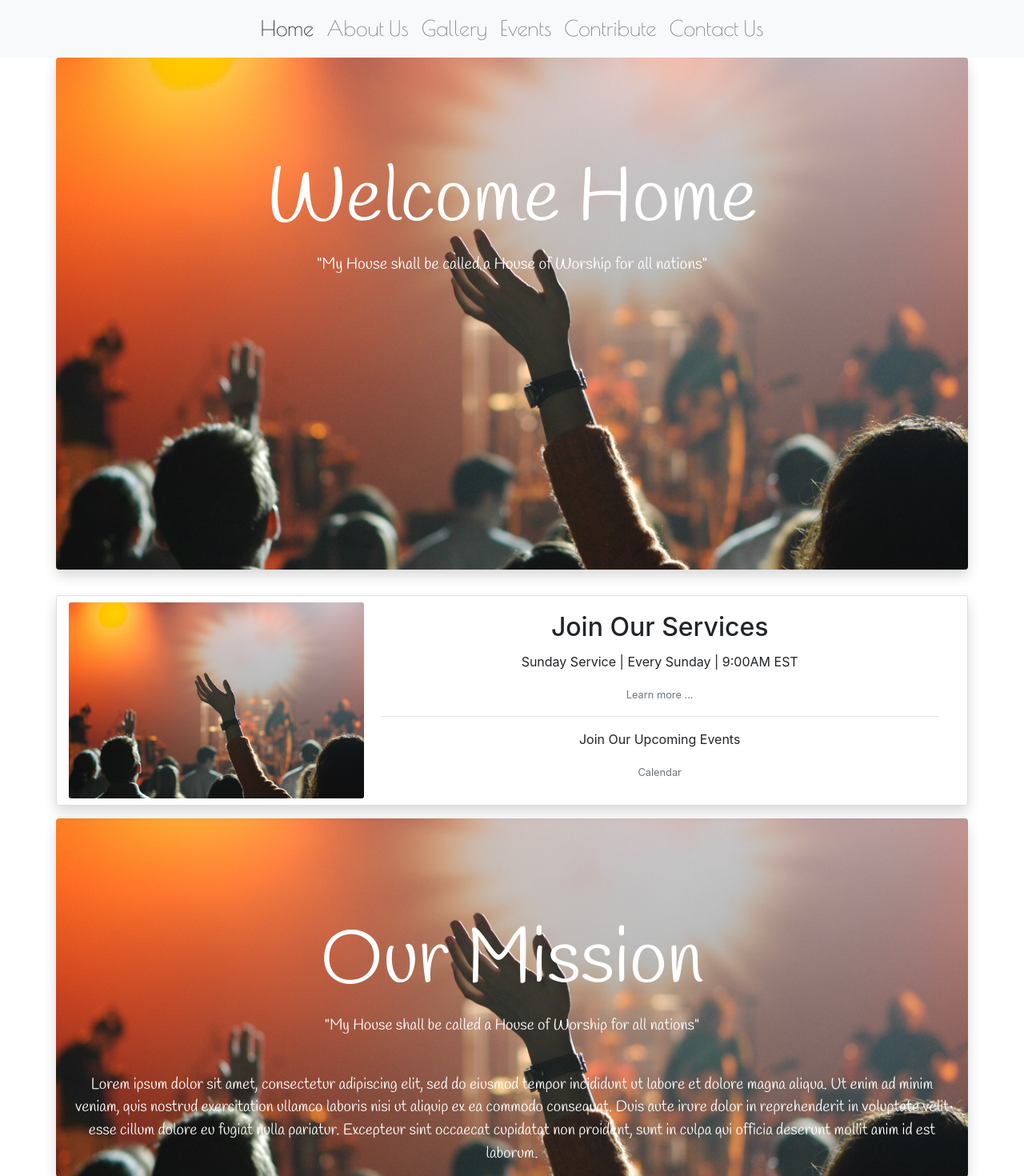
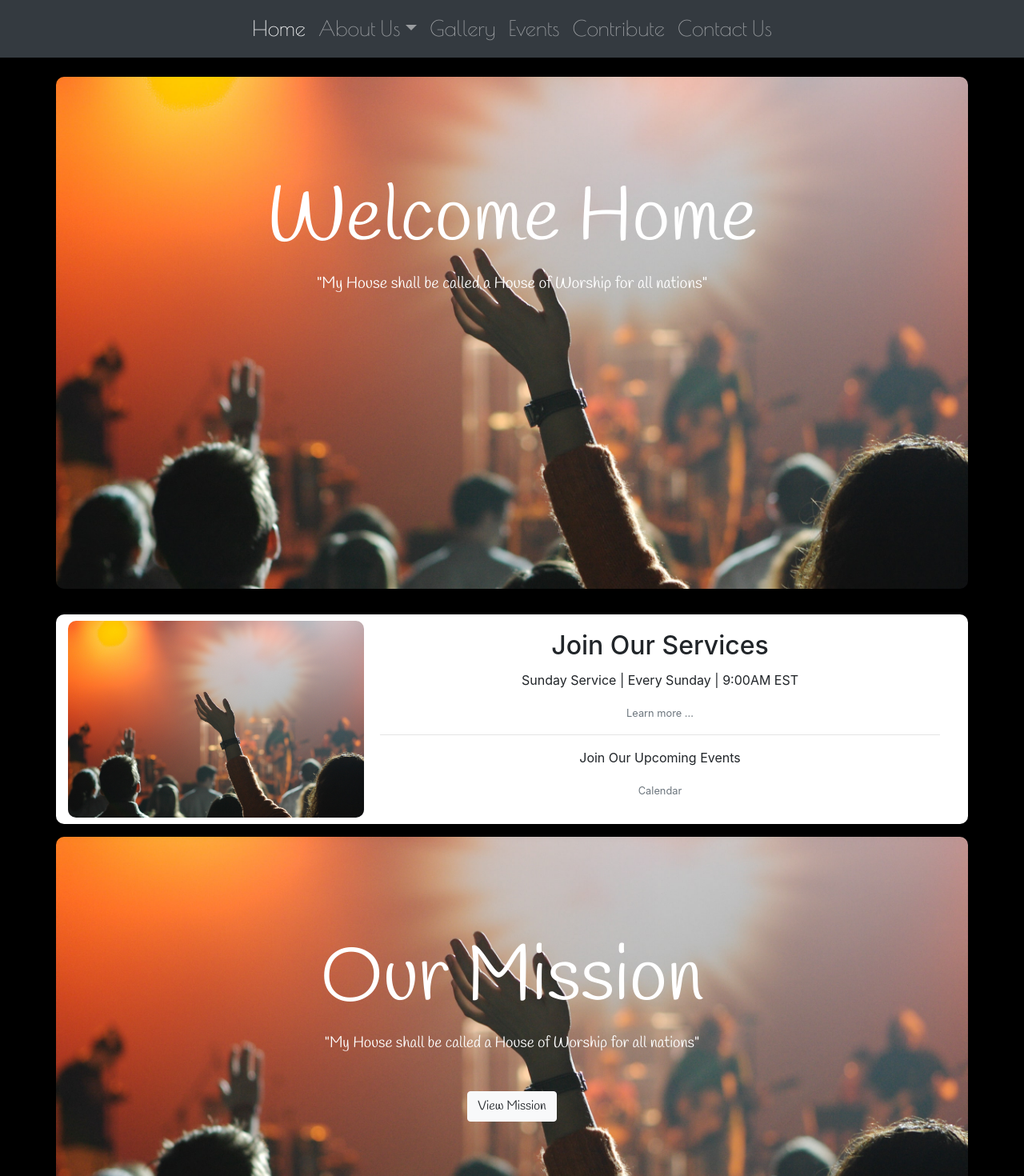
Before and after one commit to andrewkigara/new-church-website, a React (Create React App) app in the folder frontend/: page / in a window 1280 px wide. Shown: the top 1470 px of the page at 80% size. Built offline with nearby package versions, Linux system fonts and the light colour scheme.

Commit message:
cdn links, footer changes, working navbar

```diff
--- a/frontend/public/index.html
+++ b/frontend/public/index.html
@@ -18,8 +18,21 @@
 
     <!-- STYLESHEETS -->
     <!-- React-Bootstrap CSS -->
-    <link rel="stylesheet" href="https://cdn.jsdelivr.net/npm/bootstrap@4.6.0/dist/css/bootstrap.min.css"
-      integrity="sha384-B0vP5xmATw1+K9KRQjQERJvTumQW0nPEzvF6L/Z6nronJ3oUOFUFpCjEUQouq2+l" crossorigin="anonymous" />
+    <link rel="stylesheet" href="https://cdn.jsdelivr.net/npm/bootstrap@4.6.0/dist/css/bootstrap.min.css" integrity="sha384-B0vP5xmATw1+K9KRQjQERJvTumQW0nPEzvF6L/Z6nronJ3oUOFUFpCjEUQouq2+l" crossorigin="anonymous" />
+
+    <!-- FontAwesome CDN -->
+    <link href="/your-path-to-fontawesome/css/fontawesome.css" rel="stylesheet">
+    <link href="/your-path-to-fontawesome/css/brands.css" rel="stylesheet">
+    <link href="/your-path-to-fontawesome/css/solid.css" rel="stylesheet">
+
+    <!-- Bootstrap CDN -->
+    <script src="https://code.jquery.com/jquery-3.5.1.slim.min.js"
+      integrity="sha384-DfXdz2htPH0lsSSs5nCTpuj/zy4C+OGpamoFVy38MVBnE+IbbVYUew+OrCXaRkfj" crossorigin="anonymous"></script>
+    <script src="https://cdn.jsdelivr.net/npm/popper.js@1.16.1/dist/umd/popper.min.js"
+      integrity="sha384-9/reFTGAW83EW2RDu2S0VKaIzap3H66lZH81PoYlFhbGU+6BZp6G7niu735Sk7lN" crossorigin="anonymous"></script>
+    <script src="https://cdn.jsdelivr.net/npm/bootstrap@4.6.0/dist/js/bootstrap.min.js"
+      integrity="sha384-+YQ4JLhjyBLPDQt//I+STsc9iw4uQqACwlvpslubQzn4u2UU2UFM80nGisd026JF" crossorigin="anonymous"></script>
+
 
     <link rel="manifest" href="%PUBLIC_URL%/manifest.json" />
     <!--
@@ -36,8 +49,6 @@
   <body>
     <noscript>You need to enable JavaScript to run this app.</noscript>
     <div id="root"></div>
-
-
     <!--
       This HTML file is a template.
       If you open it directly in the browser, you will see an empty page.
@@ -45,10 +56,5 @@
       You can add webfonts, meta tags, or analytics to this file.
       The build step will place the bundled scripts into the <body> tag.
     -->
-    <script src="https://code.jquery.com/jquery-3.5.1.slim.min.js"
-      integrity="sha384-DfXdz2htPH0lsSSs5nCTpuj/zy4C+OGpamoFVy38MVBnE+IbbVYUew+OrCXaRkfj" crossorigin="anonymous"></script>
-    <script>window.jQuery || document.write('<script src="/docs/4.6/assets/js/vendor/jquery.slim.min.js"><\/script>')</script>
-    <script src="/docs/4.6/dist/js/bootstrap.bundle.min.js"
-      integrity="sha384-Piv4xVNRyMGpqkS2by6br4gNJ7DXjqk09RmUpJ8jgGtD7zP9yug3goQfGII0yAns" crossorigin="anonymous"></script>
   </body>
 </html>
--- a/frontend/src/App.css
+++ b/frontend/src/App.css
@@ -1,5 +1,3 @@
-/* @import url("https://fonts.googleapis.com/css2?family=Architects+Daughter&family=Indie+Flower&family=Kaushan+Script&display=swap");
-
-* {
-  font-family: "Indie Flower", cursive;
-} */
+body {
+  background-color: black;
+}
--- a/frontend/src/Components/Footer/Footer.css
+++ b/frontend/src/Components/Footer/Footer.css
@@ -9,6 +9,8 @@
 
 .foolinks {
   text-decoration: none;
+  font-size: large;
+  color: black;
 
   @media hover {
     text-decoration: underline;
@@ -18,6 +20,7 @@
 .addy {
   text-decoration: none;
   font-size: larger;
+  color: black;
 
   @media hover {
     text-decoration: underline;
--- a/frontend/src/Components/Navbar/Navbar.js
+++ b/frontend/src/Components/Navbar/Navbar.js
@@ -2,9 +2,10 @@ import React from 'react';
 import './Navbar.css';
 
 export const Navbar = () => {
+
     return (
         <div class="mx-auto navvy">
-            <nav class="navbar navbar-expand-lg navbar-light bg-light">
+            <nav class="navbar navbar-expand-lg navbar-dark bg-dark">
                 <button class="navbar-toggler" type="button" data-toggle="collapse" data-target="#navbarsExample08" aria-controls="navbarsExample08" aria-expanded="false" aria-label="Toggle navigation">
                     <span class="navbar-toggler-icon"></span>
                 </button>
@@ -14,8 +15,15 @@ export const Navbar = () => {
                         <li class="nav-item active">
                             <a class="nav-link" href="/">Home<span class="sr-only">(current)</span></a>
                         </li>
-                        <li class="nav-item">
-                            <a class="nav-link" href="/about">About Us</a>
+                        <li class="nav-item dropdown">
+                            <a class="nav-link dropdown-toggle" href="/about" id="navbarDropdownMenuLink" role="button" data-toggle="dropdown" aria-haspopup="true" aria-expanded="false">
+                            About Us
+                            </a>
+                            <div class="dropdown-menu" aria-labelledby="navbarDropdownMenuLink">
+                            <a class="dropdown-item" href="/about">Our Story</a>
+                            <a class="dropdown-item" href="/about">Our Community</a>
+                            <a class="dropdown-item" href="/about">Our Ministries</a>
+                            </div>
                         </li>
                         <li class="nav-item">
                             <a class="nav-link" href="/gallery">Gallery</a>
@@ -29,14 +37,6 @@ export const Navbar = () => {
                         <li class="nav-item">
                             <a class="nav-link" href="/contact">Contact Us</a>
                         </li>
-                        {/* <li class="nav-item dropdown">
-                            <a class="nav-link dropdown-toggle" href="#" id="dropdown08" data-toggle="dropdown" aria-haspopup="true" aria-expanded="false">Dropdown</a>
-                            <div class="dropdown-menu" aria-labelledby="dropdown08">
-                            <a class="dropdown-item" href="#">Action</a>
-                            <a class="dropdown-item" href="#">Another action</a>
-                            <a class="dropdown-item" href="#">Something else here</a>
-                            </div>
-                        </li> */}
                     </ul>
                 </div>
             </nav>
--- a/frontend/src/Components/Pages/Home/Home.css
+++ b/frontend/src/Components/Pages/Home/Home.css
@@ -11,6 +11,18 @@
   height: 80vh;
   font-family: "Handlee", cursive;
   font-size: larger;
+  border: 1px;
+  border-radius: 10px;
+}
+
+.card0 {
+  border: 1px;
+  border-radius: 10px;
+}
+
+.cardImg {
+  border: 1px;
+  border-radius: 10px;
 }
 
 .jumb2 {
@@ -24,4 +36,6 @@
   height: 56vh;
   font-family: "Handlee", cursive;
   font-size: larger;
+  border: 1px;
+  border-radius: 10px;
 }
--- a/frontend/src/Components/Pages/Home/Home.js
+++ b/frontend/src/Components/Pages/Home/Home.js
@@ -4,8 +4,8 @@ import './Home.css';
 
 export const Home = () => {
     return (
-        <div className="">
-            <div className="container jumbotron jumb0 jumbotron-fluid jumbotron-image rounded text-white shadow">
+        <div className="mt-4">
+            <div className="container jumbotron jumb0 jumbotron-fluid jumbotron-image text-white shadow">
                 <div className="container text-center">
                     <br/>
                     <br/>
@@ -16,10 +16,10 @@ export const Home = () => {
                 </div>
             </div>
 
-            <div class="card mb-3 container rounded shadow">
+            <div class="card card0 mb-3 container shadow">
                 <div class="row no-gutters">
                     <div class="col-md-4 my-2 ">
-                        <img src={worshipHands} class="card-img rounded-2" alt="Worship"/>
+                        <img src={worshipHands} class="card-img cardImg" alt="Worship"/>
                     </div>
                     <div class="col-md-8">
                     <div class="card-body text-center">
@@ -34,14 +34,37 @@ export const Home = () => {
                 </div>
             </div>
 
-            <div className="container jumbotron jumb2 jumbotron-fluid jumbotron-image rounded text-white shadow" >
+            <div className="container jumbotron jumb2 jumbotron-fluid jumbotron-image text-white shadow" >
                 <div className="container text-center">
                     <br/>
                     <br/>
                     <h1 class="display-1">Our Mission</h1>
                     <p class="display-5">"My House shall be called a House of Worship for all nations"</p>
                     <br />
-                    <p>Lorem ipsum dolor sit amet, consectetur adipiscing elit, sed do eiusmod tempor incididunt ut labore et dolore magna aliqua. Ut enim ad minim veniam, quis nostrud exercitation ullamco laboris nisi ut aliquip ex ea commodo consequat. Duis aute irure dolor in reprehenderit in voluptate velit esse cillum dolore eu fugiat nulla pariatur. Excepteur sint occaecat cupidatat non proident, sunt in culpa qui officia deserunt mollit anim id est laborum.</p>
+
+                    <button type="button" class="btn btn-light" data-toggle="modal" data-target="#staticBackdrop">
+                    View Mission
+                    </button>
+
+                    <div class="modal fade" id="staticBackdrop" data-backdrop="static" data-keyboard="false" tabindex="-1" aria-labelledby="staticBackdropLabel" aria-hidden="true">
+
+                    <div class="modal-dialog">
+                        <div class="modal-content">
+                                <div class="modal-header">
+                                    <h5 class="modal-title" id="staticBackdropLabel">Modal title</h5>
+                                    <button type="button" class="close" data-dismiss="modal" aria-label="Close">
+                                    </button>
+                                </div>
+                                <div class="modal-body container">
+                                    Lorem ipsum dolor sit amet, consectetur adipiscing elit, sed do eiusmod tempor incididunt ut labore et dolore magna aliqua. Ut enim ad minim veniam, quis nostrud exercitation ullamco laboris nisi ut aliquip ex ea commodo consequat. Duis aute irure dolor in reprehenderit in voluptate velit esse cillum dolore eu fugiat nulla pariatur. Excepteur sint occaecat cupidatat non proident, sunt in culpa qui officia deserunt mollit anim id.
+                                </div>
+                                <div class="modal-footer">
+                                    <button type="button" class="btn btn-secondary" data-dismiss="modal">Close</button>
+                                </div>
+                            </div>
+                        </div>
+                    </div>
+
                 </div>
             </div>
         </div>
```
Also changed, not shown: frontend/src/Components/Footer/Footer.js (+0 -7 lines).
